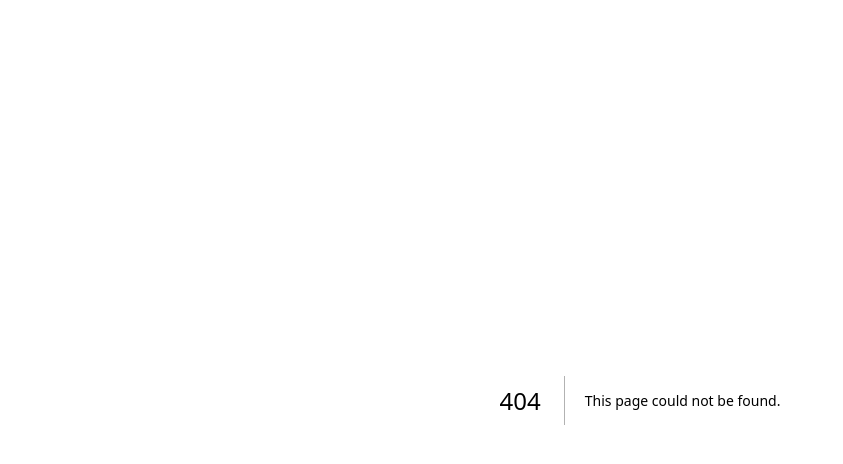
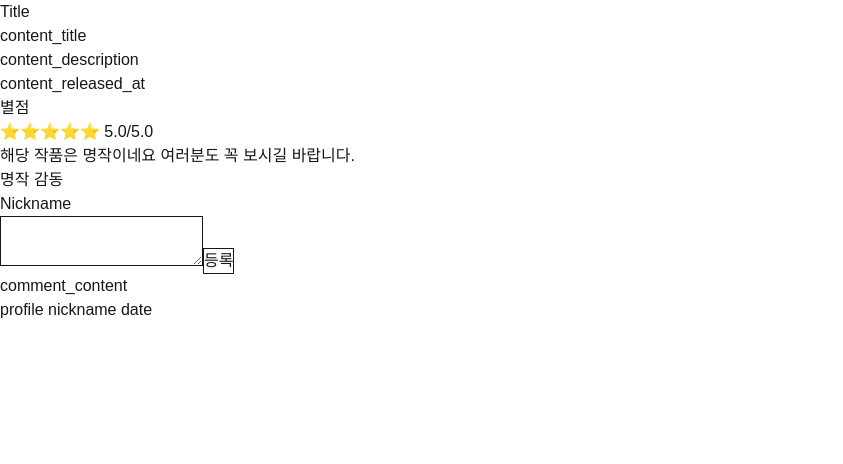
Before and after one commit to yeongbin1999/ourlog, a Next.js app in the folder frontend/: page /diary/1 in a window 1280 px wide. Before the commit this address had no page. Shown: the top 464 px of the page, without its empty margins (0-843 px from the left). Built offline with nearby package versions, Linux system fonts and the light colour scheme.

Commit message:
Feat: "상세페이지 UI 틀 구현"

```diff
--- /dev/null
+++ b/frontend/src/app/diary/[id]/page.tsx
@@ -0,0 +1,33 @@
+"use client";
+
+export default function page() {
+  return (
+    <>
+      {/* 컨텐츠 정보 */}
+      <h1>Title</h1>
+      <div>content_title</div>
+      <div>content_description</div>
+      <div>content_released_at</div>
+
+      {/* 사용자 감상일기(평가) */}
+      <div>별점</div>
+      <div>⭐️⭐️⭐️⭐️⭐️ 5.0/5.0</div>
+      <div>해당 작품은 명작이네요 여러분도 꼭 보시길 바랍니다.</div>
+      <span>명작 </span>
+      <span>감동 </span>
+
+      {/* 댓글 작성 폼 */}
+      <form>
+        <div>Nickname</div>
+        <textarea className="border-1" name="content"></textarea>
+        <button className="border-1">등록</button>
+      </form>
+
+      {/* 해당 감상일기의 댓글 조회 */}
+      <div>comment_content</div>
+      <span>profile </span>
+      <span>nickname </span>
+      <span>date</span>
+    </>
+  );
+}
```
